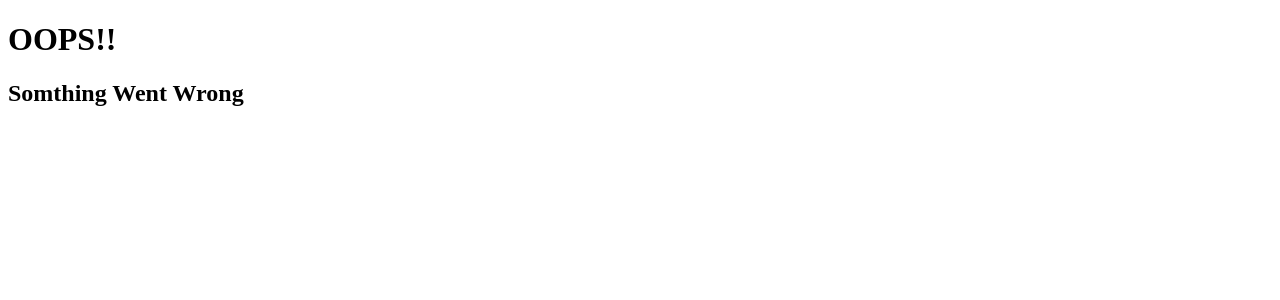
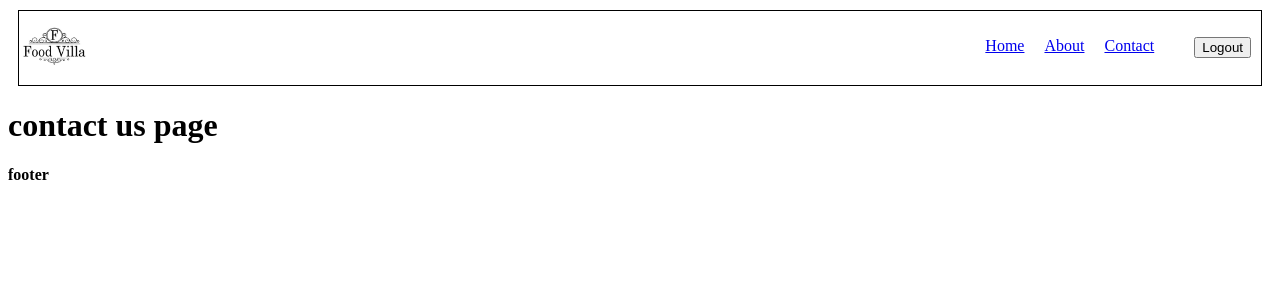
Before and after one commit to Jay-agg/foodvilla, a React (Vite) app: page /contact in a window 1280 px wide. Shown: the top 300 px of the page. Built offline with nearby package versions, Linux system fonts and the light colour scheme.

Commit message:
fixed about route and added contact us

```diff
--- a/src/App.js
+++ b/src/App.js
@@ -1,17 +1,18 @@
-import React from "react";
+import React, { Children } from "react";
 import ReactDOM from "react-dom/client";
 import Header from "./components/Header";
 import Body from "./components/Body";
 import Footer from "./components/Footer";
 import About from "./components/About";
 import Error from "./components/Error";
-import { RouterProvider, createBrowserRouter } from "react-router-dom";
+import { RouterProvider, createBrowserRouter, Outlet } from "react-router-dom";
+import Contact from "./components/Contact";
 
 const AppLayout = () => {
   return (
     <>
       <Header />
-      <Body />
+      <Outlet />
       <Footer />
     </>
   );
@@ -22,10 +23,21 @@ const appRouter = createBrowserRouter([
     path: "/",
     element: <AppLayout />,
     errorElement: <Error />,
-  },
-  {
-    path: "about",
-    element: <About />,
+    children: [
+      {
+        path: "/",
+        element: <Body />,
+      },
+      {
+        path: "/about",
+        element: <About />,
+      },
+
+      {
+        path: "/contact",
+        element: <Contact />,
+      },
+    ],
   },
 ]);
 
--- a/src/components/About.js
+++ b/src/components/About.js
@@ -9,3 +9,5 @@ const About = () => {
     </div>
   );
 };
+
+export default About;
--- /dev/null
+++ b/src/components/Contact.js
@@ -0,0 +1,5 @@
+const Contact = () => {
+  return <h1>contact us page</h1>;
+};
+
+export default Contact;
--- a/src/components/Error.js
+++ b/src/components/Error.js
@@ -1,8 +1,13 @@
+import { useRouteError } from "react-router-dom";
+
 const Error = () => {
+  const err = useRouteError();
+  console.log(err);
   return (
     <>
       <h1>OOPS!!</h1>
       <h2>Somthing Went Wrong</h2>
+      <h2>{err.status + " : " + err.statusText}</h2>
     </>
   );
 };
--- a/src/components/Header.js
+++ b/src/components/Header.js
@@ -1,6 +1,8 @@
 import { useState } from "react";
 import Logo from "../assets/img/foodvilla.png";
-
+import { Link } from "react-router-dom";
+import About from "./About";
+import Contact from "./Contact";
 const Title = () => (
   <a href="/">
     <img className="logo" alt="logo" src={Logo} />
@@ -15,9 +17,15 @@ const Header = () => {
       <Title />
       <div className="nav-items">
         <ul>
-          <li>Home</li>
-          <li>About</li>
-          <li>Contact</li>
+          <li>
+            <Link to="/">Home</Link>
+          </li>
+          <li>
+            <Link to="/about">About</Link>
+          </li>
+          <li>
+            <Link to="/contact">Contact</Link>
+          </li>
           <li>
             <i className="fa-solid fa-cart-shopping"></i>
           </li>
--- a/src/components/Shimmer.js
+++ b/src/components/Shimmer.js
@@ -1,11 +1,9 @@
 const Shimmer = () => {
   return (
     <div className="restaurantlist">
-      {Array(10)
-        .fil("")
-        .map((e, index) => (
-          <div key={index}> className="shimmer-card"</div>
-        ))}
+      {Array(10).map((e, index) => (
+        <div> className="shimmer-card"</div>
+      ))}
     </div>
   );
 };
```
